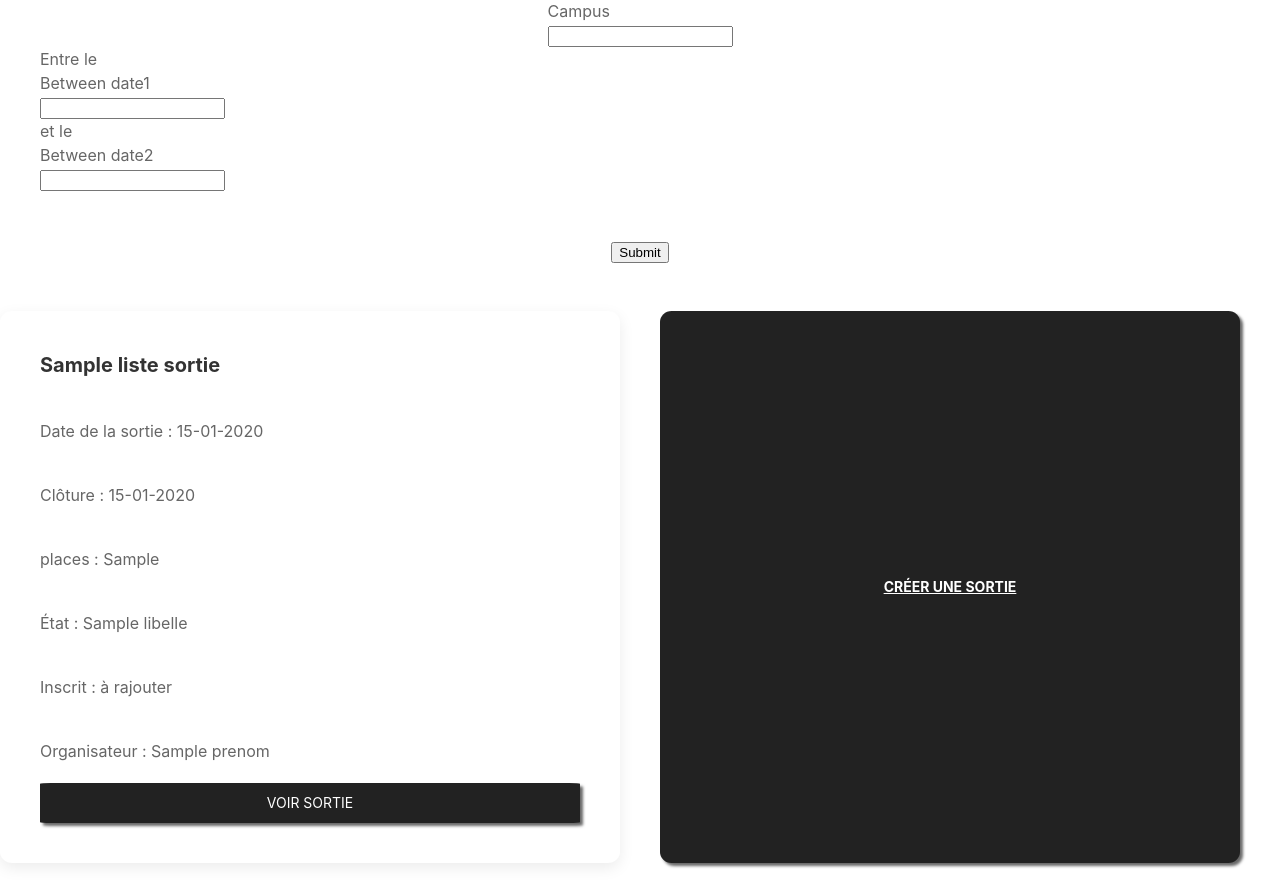
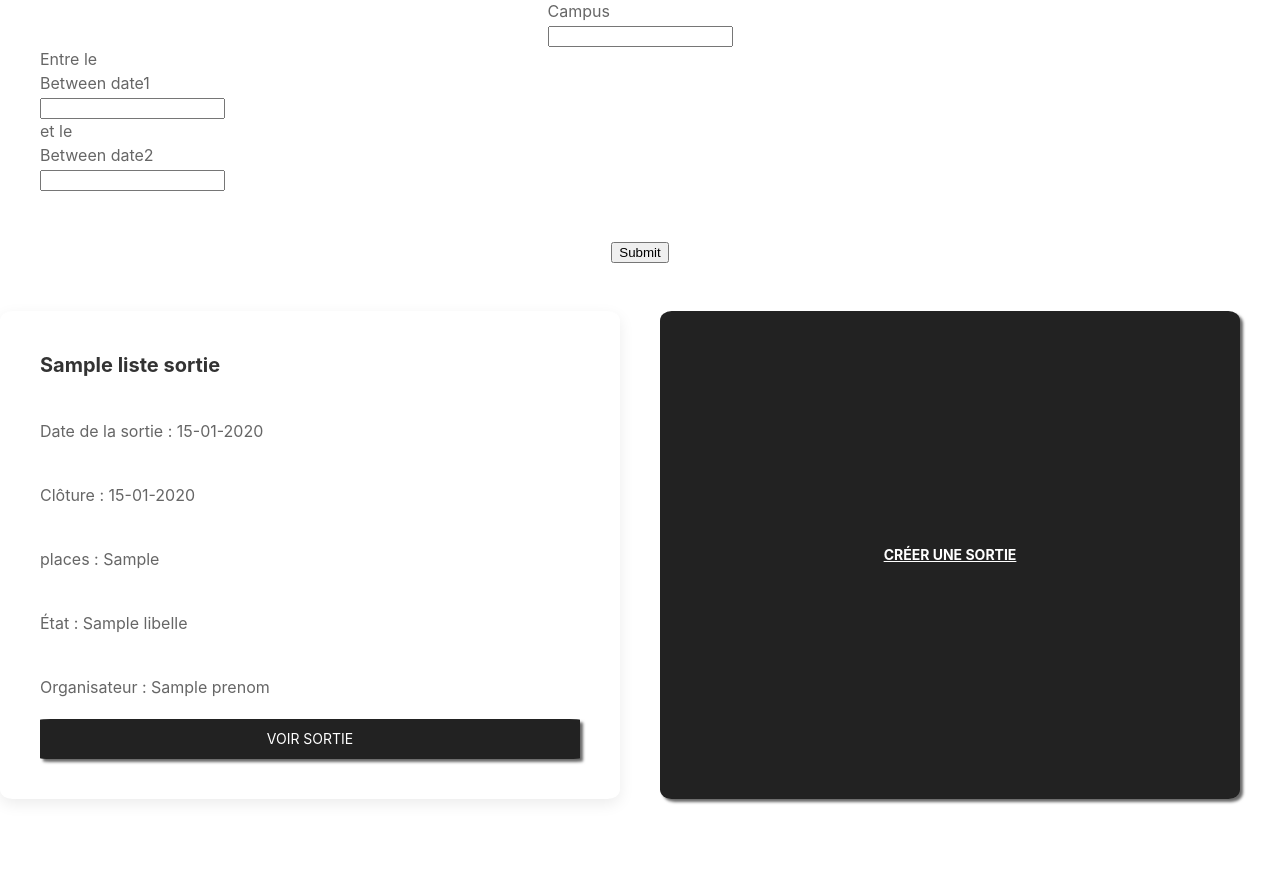
Before and after one commit to AozoKoko/SortirCom, a Symfony app: template templates/sortie/sortie.html.twig in a window 1280 px wide. Shown: the part 373-1260 px from the top of the page. After the commit the page ends 1177 px from the top, so only its background shows below. Run offline with Twig, Linux system fonts and the light colour scheme; the template is opened without the code that fills it: most values are stand-ins (such as "Sample title", 1, 10 or a date in 2020); form fields are guessed from the names that the template uses; some libraries are stand-ins or nearby versions.

Commit message:
suppression "inscrit"

```diff
--- a/templates/sortie/sortie.html.twig
+++ b/templates/sortie/sortie.html.twig
@@ -34,7 +34,6 @@
                 <p class="card-text">Clôture : {{ item.dateLimiteInscription |date('d-m-Y') }}</p>
                 <p class="card-text">places : {{ item.nbInscriptionsMax }}</p>
                 <p class="card-text">État : {{ item.etats.libelle }}</p>
-                <p class="card-text">Inscrit : {{ "à rajouter" }}</p>
                 <p class="card-text">Organisateur : {{ item.organisateur.prenom }}</p>
                 <a href="{{ path('app_show_sortie',{'id': item.id}) }}" class="uk-button uk-button-secondary ">Voir sortie</a>
             </div>
```
